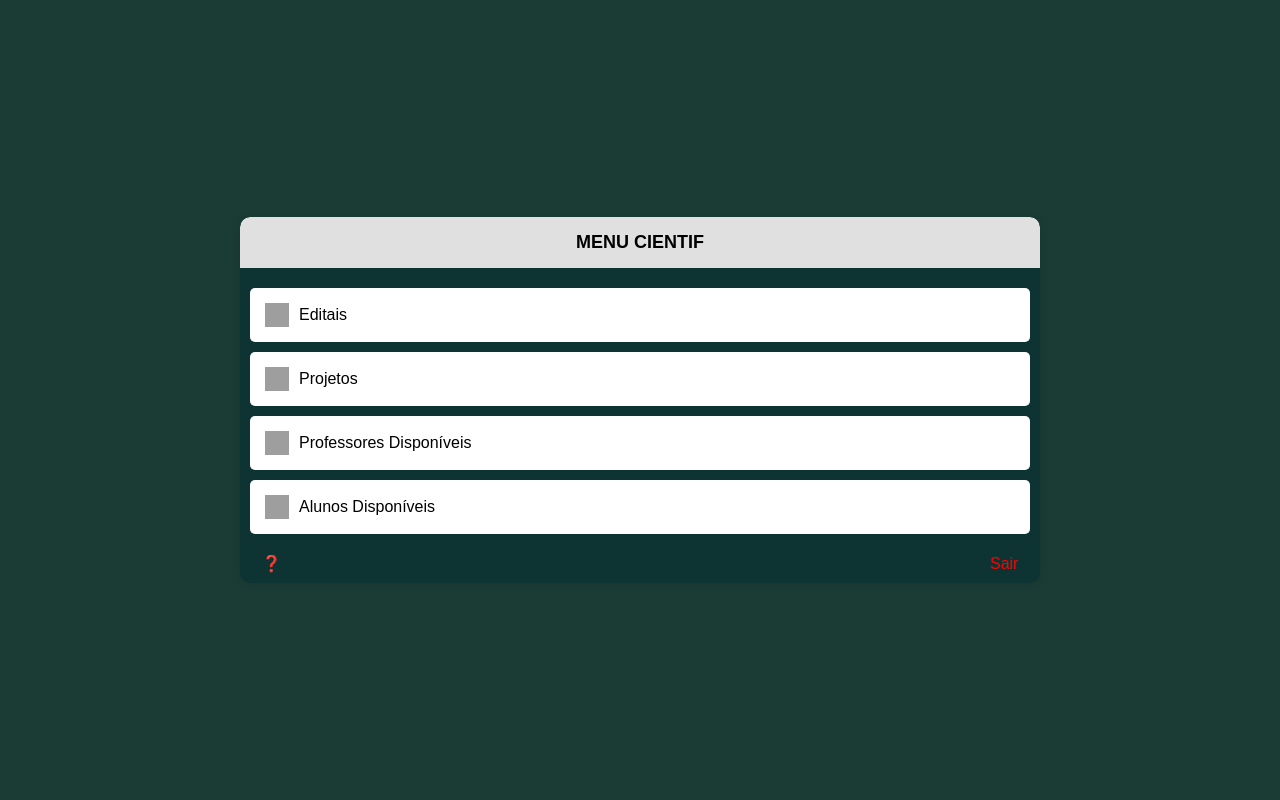
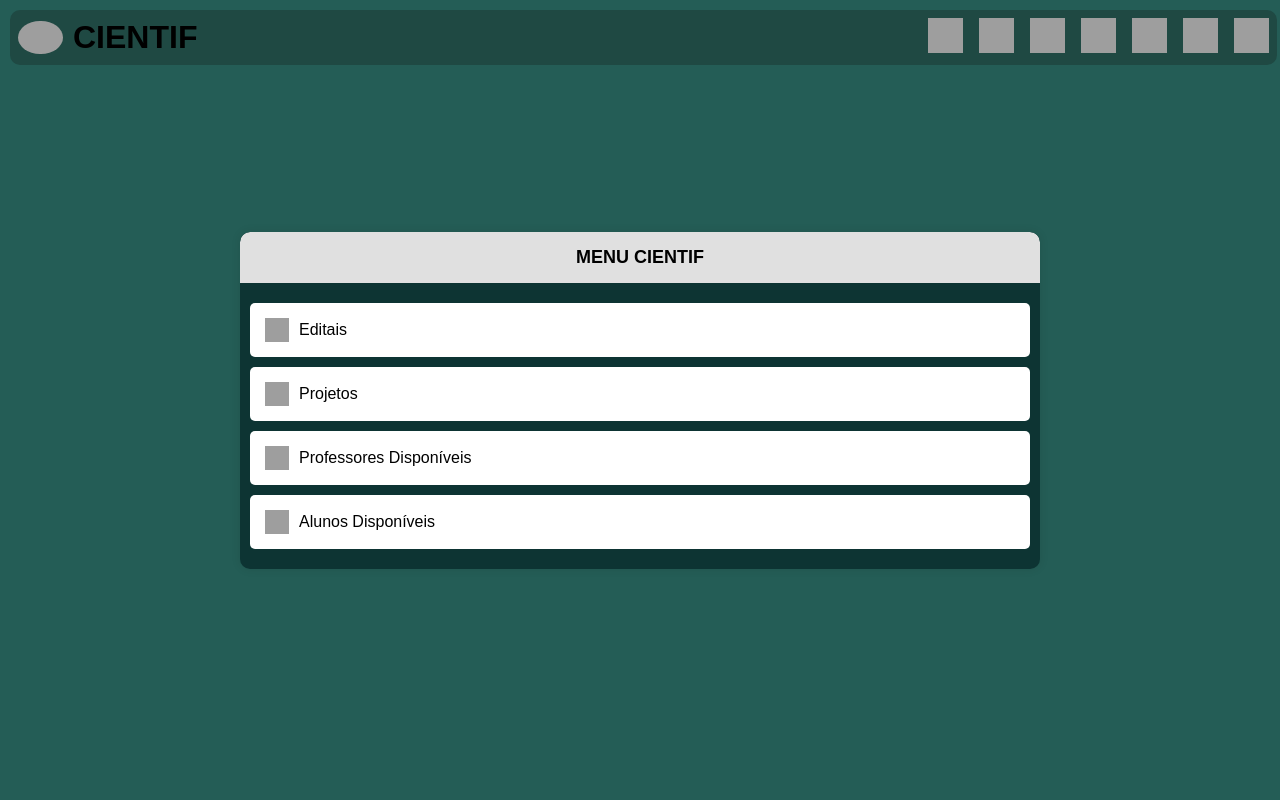
Before and after one commit to 3d5onLP/SUAC, a PHP site: page /view_menu.html in a window 1280 px wide. Run offline with PHP 8.4, Linux system fonts and the light colour scheme; grey boxes are pictures that could not be loaded.

Commit message:
Mudanças de menu/adição de api
Adicionei o menu feito em projetos para a view_menu e configurei o melhor que pude

```diff
--- a/VIEW/VIEW_MENU/view_menu.css
+++ b/VIEW/VIEW_MENU/view_menu.css
@@ -4,8 +4,9 @@
     box-sizing: border-box;
     font-family: Arial, sans-serif;
 }
+
 body {
-    background-color: #1a3c34;
+    background-color: #245d56;
     display: flex;
     justify-content: center;
     align-items: center;
@@ -60,11 +61,12 @@ body {
     background-color: #0d3433;
     border-radius: 10px;
     box-shadow: 0 0 10px rgba(0, 0, 0, 0.1);
-    width: 300%;
+    width: 100%;
     min-width: 320px;
     max-width: 800px;
     text-align: center;
     overflow: hidden;
+
 }
 
 header{
@@ -76,6 +78,9 @@ header{
     font-weight: bold;
     font-size: 18px;
     position: relative;
+    display: flex;
+    justify-content: center;
+
 }
 
 a{
@@ -114,70 +119,217 @@ a{
     height: 24px;
 }
 
-footer{
-  padding-bottom: 10px;
+
+/* Menu Responsivo */
+.nav-header {
+  display: flex;
+  margin: 10px;
+  justify-content: space-between;
+  align-items: center;
+  background-color: #1f4943;
+  padding: 0.5rem;
+  border-radius: 10px;
+  position: fixed;
+  top: 0;
+  left: 0;
+  width: 99%;
+  z-index: 1000;
 
 }
 
-.interrogacao{
-  margin-right: 0px;
+.logo {
+  display: flex;
+  align-items: center;
+}
+
+.logo img {
+  width: 45px;
+  border-radius: 50%;
+  margin-right: 10px;
+}
+
+
+.nav-list {
+  list-style: none;
+  display: flex;
+  gap: 1rem;
+  align-items: center;
+}
+
+.nav-list li {
+  position: relative;
+}
+
+.tooltip-container {
+  position: relative;
+  display: inline-flex;
+  justify-content: center;
+  align-items: center;
+  flex-direction: column;
+}
+
+.tooltip-img {
+  width: 35px;
+  height: 35px;
+}
+
+.tooltip-text {
+  visibility: hidden;
+  background-color: #333;
+  color: #fff;
+  text-align: center;
+  padding: 5px 10px;
+  border-radius: 5px;
+  position: absolute;
+  top: 100%;
+  /* posiciona abaixo da imagem */
+  left: 50%;
+  transform: translateX(-50%);
+  opacity: 0;
+  transition: opacity 0.3s ease;
+  white-space: nowrap;
+  font-size: 0.75rem;
+  z-index: 999; /* garante visibilidade sobre outros elementos */
+  margin-top: 6px; /* espaço entre imagem e tooltip */
+}
+
+.tooltip-container:hover .tooltip-text {
+  visibility: visible;
+  opacity: 1;
+}
+
+.tooltip-text::after {
+  content: "";
+  position: absolute;
+  top: -5px;
+  left: 50%;
+  margin-left: -5px;
+  border-width: 5px;
+  border-style: solid;
+  border-color: transparent transparent #333 transparent;
+}
+
+.toggle,
+.close {
+  display: none;
+}
+
+
+/*Icones de interrogação e chat*/
+.footer-icons {
+  width: 100%;
+  height: 100%;
+  object-fit: cover;
+  display: block;
+}
+
+/*Tamanho icone de interrogação*/
+.img_interroga {
+  width: 24px;
+  height: 24px;
+}
+
+
+/* Mobile */
+@media screen and (max-width: 768px ) {
+  .nav-header {
+    height: 50px;
+    justify-content: space-between;
+    padding: 0 30px;
+    width: 95%;
+  }
+
+  ul {
+    display: flex;
+    flex-direction: column;
+  }
+
+  .logo h1 {
+    font-size: 1rem;
+  }
+
+  .logo img {
+    width: 30px;
+  }
+
+  .toggle {
+    display: inline;
+    font-size: 25px;
+  }
+
+  .close {
+    position: absolute;
+    right: 25px;
+    display: block;
+    font-size: 25px;
+    border-radius: 50%;
+  }
+
+  .close:hover {
+    background-color: #ffffff;
+  }
+
+  /*Menu Mobile*/
+  .nav {
+    position: fixed;
+    top: 0;
+    right: 0;
+    transform: translateX(100%);  /*O menu desliza e aparece na tela*/
+    transition: transform 0.3s ease; /*Delay do deslizamento*/
+    width: 20%;
+    height: 100vh;
+    background-color: #004643;
+    z-index: 1000;
+    flex-direction: column;
+    padding: 1.5rem;
+    -ms-overflow-style: none;
+    display: flex; /* Permite rolagem vertical */
+    scrollbar-width: none; /* ainda permite a rolagem */
+    overflow-y: scroll; /* IE e Edge */
+    -ms-overflow-style: none; /* Firefox */
+    scrollbar-width: none;
+  }
+
+  /*O menu desliza para dentro da tela*/
+  .nav.active {
+    transform: translateX(0);
+  }
+
+  .nav-list {
+    transform: translateX(0);
+  }
+  .tooltip-img{
+    padding: 0.3rem;
+    margin-top: 0.2rem;
+  }
+
+  .tooltip-text {
+    visibility: visible ;
+    opacity: 1 ;
+    position: absolute;
+    color: white;
+    background: none;
+
+  }
+
+  .show {
+    right: 0;
+  }
+
+  .toggle,
+  .close {
+    display: block;
+    font-size: 1.5rem;
+  }
+
+  .close {
+    position: absolute;
+    bottom: 10px;
+    right: 10px;
+  }
+
+  .show {
+    right: 0;
+  }
 
 }
-
-.sair{
-  margin-left: 88%;
-  color: red;
-
-}
-
-/*Menu para celulares/responsivos*/
-.bottom-nav {
-  position: fixed;
-  bottom: 0;
-  left: 0;
-  width: 100%;
-  background-color: rgb(221, 221, 221);
-  display: flex;
-  justify-content: space-around;
-  align-items: center;
-  padding: 8px 0;
-  box-shadow: 0 -2px 8px rgba(0, 0, 0, 0.2);
-  z-index: 9999;
-}
-
-/*Configuração dos itens do menu responsivo*/
-.bottom-nav .nav-item {
-  flex: 1;
-  text-align: center;
-  color: black;
-  text-decoration: none;
-  font-size: 80%;
-  padding: 5px 0;
-  transition: background-color 0.2s;
-  font-weight: bold;
-}
-/*Define o tamanho dos icones*/
-.nav-item img{
-width: 25px;
-height: 25px;
-}
-
-/*Oculta em telas maiores o menu bottom-nav (Menu para celulares/responsivos)*/
-@media (min-width: 768px) {
-.bottom-nav {
-    display: none;
-}
-}
-/*Oculta em telas menores o menu Sidebar (Menu para computadores/telas maiores)*/
-@media (max-width: 768px) {
-  .sidebar {
-    display: none;
-}
-}
-
-/*Teste de ocultação (Menu para computadores/telas maiores)*/
-@media (max-width: 768px) {
-  footer {
-    display: none;
-}
-}
--- a/VIEW/VIEW_MENU/view_menu.html
+++ b/VIEW/VIEW_MENU/view_menu.html
@@ -7,13 +7,68 @@
     <title>CIENTIF</title>
     <link rel="stylesheet" href="view_menu.css">
     <link rel="icon" href="/VIEW/icon/logo_cientif.png" type="image/png">
+    <script src="https://unpkg.com/feather-icons"></script>
 </head>
 
 <body>
-    <!--Menu para celulares/responsivos-->
-    <nav class="bottom-nav d-md-none">
-    <a href="/VIEW/VIEW_DUVIDAS/view_duvidas.html" class="nav-item"><img src="/VIEW/icon/ponto-de-interrogacao.png" alt="Duvida icon"><br>Duvidas</a>
+    <div class="nav-header">
+    <div class="logo">
+      <img src="/VIEW/icon/logo_cientif.png" alt="Logo CIENTIF">
+      <h1 class="header-logo">CIENTIF</h1>
+    </div>
+
+    <!--Menu para telas grandes-->
+    <nav class="nav" id="nav-menu">
+      <i data-feather="x" class="close" id="close-menu"></i>
+      <ul class="nav-list">
+        <li>
+          <a href="/VIEW/VIEW_MENU/view_menu.html" class="tooltip-container" >
+            <img src="/VIEW/icon/botao-home.png" alt="Home" class="tooltip-img">
+            <span class="tooltip-text">Home</span>
+          </a>
+        </li>
+        <li>
+          <a href="/VIEW/VIEW_EDITAL/view_edital.html"
+            class="tooltip-container">
+            <img src="/VIEW/icon/pesquisa-edital.png" alt="Edital" class="tooltip-img">
+            <span class="tooltip-text">Edital</span>
+          </a>
+        </li>
+        <li>
+          <a href="/VIEW/VIEW_PROJETO/view_projeto.html" class="tooltip-container">
+            <img src="/VIEW/icon/pesquisa-projeto.png" alt="Projeto" class="tooltip-img">
+            <span class="tooltip-text">Projeto</span>
+          </a>
+        </li>
+        <li>
+          <a href="/VIEW/VIEW_PROFESSOR/view_professor.html" class="tooltip-container">
+            <img src="/VIEW/icon/professor-icon.png" alt="Professores" class="tooltip-img">
+            <span class="tooltip-text">Professores</span>
+          </a>
+        </li>
+        <li>
+          <a href="/VIEW/VIEW_ALUNO/view_aluno.html" class="tooltip-container">
+            <img src="/VIEW/icon/aluno-icon.png" alt="Alunos" class="tooltip-img">
+            <span class="tooltip-text">Alunos</span>
+          </a>
+        </li>
+        <li>
+          <a href="/VIEW/VIEW_DUVIDAS/view_duvidas.html" class="tooltip-container">
+            <img src="/VIEW/icon/ponto-de-interrogacao.png" alt="Duvida" class="tooltip-img">
+            <span class="tooltip-text">Duvidas</span>
+          </a>
+        </li>
+        <li>
+          <a href="/VIEW/VIEW_LOGIN/view_login.html" class="tooltip-container">
+            <img src="/VIEW/icon/botao-de-close.png" alt="Sair" class="tooltip-img">
+            <span class="tooltip-text">Sair</span>
+          </a>
+        </li>
+      </ul>
     </nav>
+    <i data-feather="menu" class="toggle" id="toggle-menu"></i>
+
+  </div>
 
     <div class="menu-container">
         <header>
@@ -32,19 +87,19 @@
                 <li class="menu-item">
                     <img src="/VIEW/icon/professor-icon.png" alt="Professores Icon">
                     <a href="/VIEW/VIEW_PROFESSOR/view_professor.html">Professores Disponíveis</a>
+                </li>
                 <li class="menu-item">
                     <img src="/VIEW/icon/aluno-icon.png" alt="Alunos Icon">
                     <a href="/VIEW/VIEW_ALUNO/view_aluno.html">Alunos Disponíveis</a>
                 </li>
             </ul>
         </div>
-        <footer>
-            <a class="interrogacao" href="/VIEW/VIEW_DUVIDAS/view_duvidas.html">❓</a>
-
-            <a class="sair" href="/VIEW/VIEW_LOGIN/view_login.html">Sair</a>
-        </footer>
 
     </div>
+
+  <script> feather.replace(); </script>
+  <script src="view_projeto.js"></script>
+
 </body>
 
 </html>
--- /dev/null
+++ b/VIEW/VIEW_MENU/view_projeto.js
@@ -0,0 +1,29 @@
+const navMenu = document.getElementById("nav-menu"); // O menu lateral.
+const toggleMenu = document.getElementById("toggle-menu");
+const closeMenu = document.getElementById("close-menu");
+const openBtn = document.getElementById('toggle-menu'); // Botão de abrir
+const closeBtn = document.getElementById('close-menu'); // Botão de fechar
+
+// Abrir o menu ao clicar no ícone de hambúrguer
+toggleMenu.addEventListener("click", () => {
+  navMenu.classList.toggle("active");
+});
+
+// Fechar o menu ao clicar no "x"
+closeMenu.addEventListener("click", () => {
+  navMenu.classList.remove("active");
+});
+
+// Fechar o menu ao clicar fora
+document.addEventListener('click', (event) => {
+  const isClickInsideMenu = navMenu.contains(event.target);
+  const isClickOnOpenBtn = openBtn.contains(event.target);
+
+
+  // Fechar o menu se não for dentro do menu e não for o botão de abrir
+  if (navMenu.classList.contains('active') && !isClickInsideMenu && !isClickOnOpenBtn) {
+    navMenu.classList.remove('active');
+
+
+  }
+});
```
Also changed, not shown: VIEW/VIEW_ALUNO/view_aluno.html (+1 -11 lines), VIEW/VIEW_EDITAL/view_edital.html (+30 -0 lines), VIEW/VIEW_EDITAL/view_edital.js (added, +63 -0 lines), VIEW/VIEW_EDITAL/view_edtital.css (added, +112 -0 lines), README.md, VIEW/VIEW_ALUNO/view_aluno.js (added), VIEW/VIEW_DUVIDAS/view_duvidas.js (added), VIEW/VIEW_PROFESSOR/view_professor.js (added).
